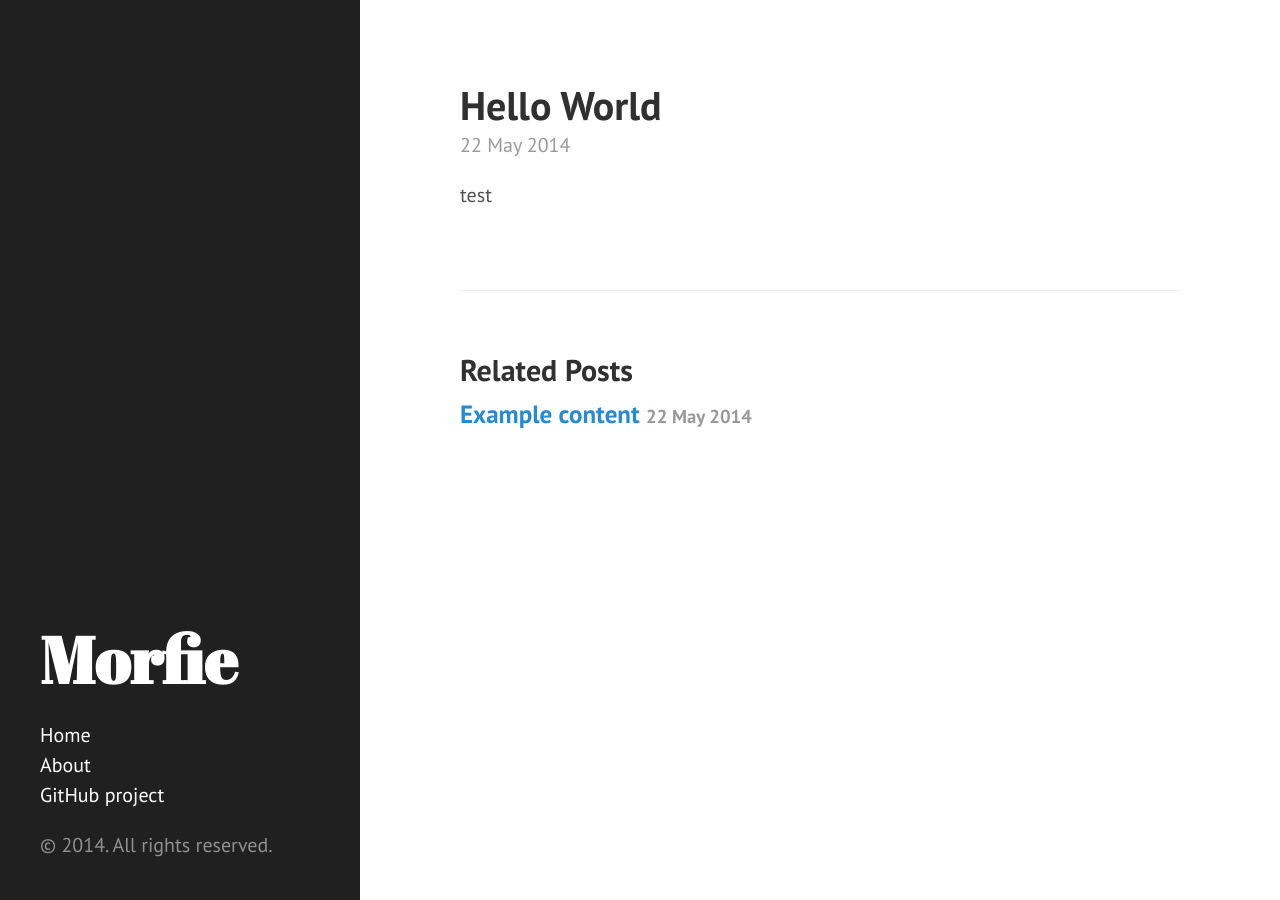
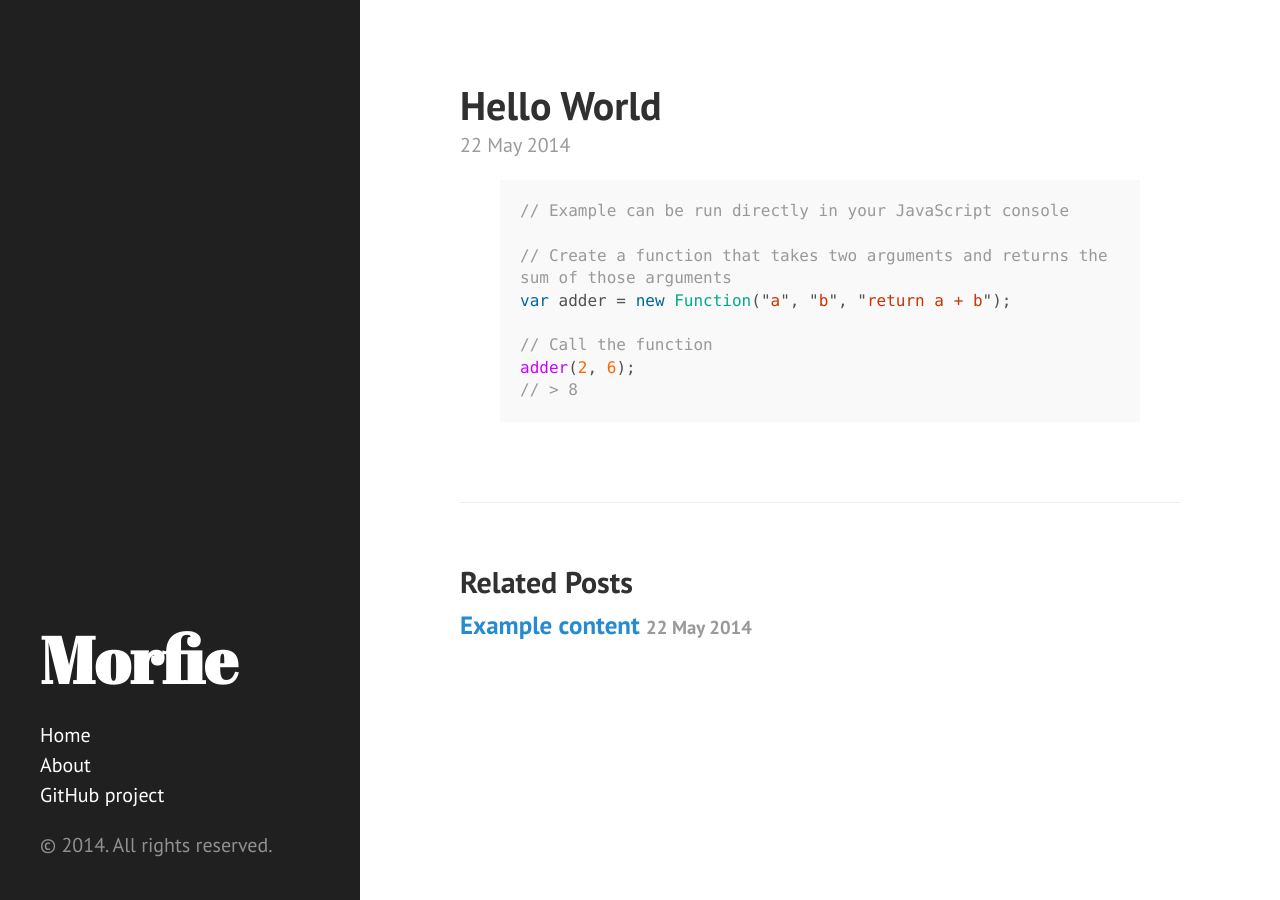
Before and after one commit to morfie/morfie.github.io, a Jekyll site: the page built from _posts/2014-05-22-hello-world.md, in a window 1280 px wide. Built offline with Jekyll 4.4.1, drawn with Linux system fonts in a browser that asks for light colours; Markdown is read by kramdown in place of the engine named in the settings.

```diff
--- a/_posts/2014-05-22-hello-world.md
+++ b/_posts/2014-05-22-hello-world.md
@@ -3,4 +3,13 @@ layout: post
 title: Hello World
 ---
 
-test
+{% highlight js %}
+// Example can be run directly in your JavaScript console
+
+// Create a function that takes two arguments and returns the sum of those arguments
+var adder = new Function("a", "b", "return a + b");
+
+// Call the function
+adder(2, 6);
+// > 8
+{% endhighlight %}
```
